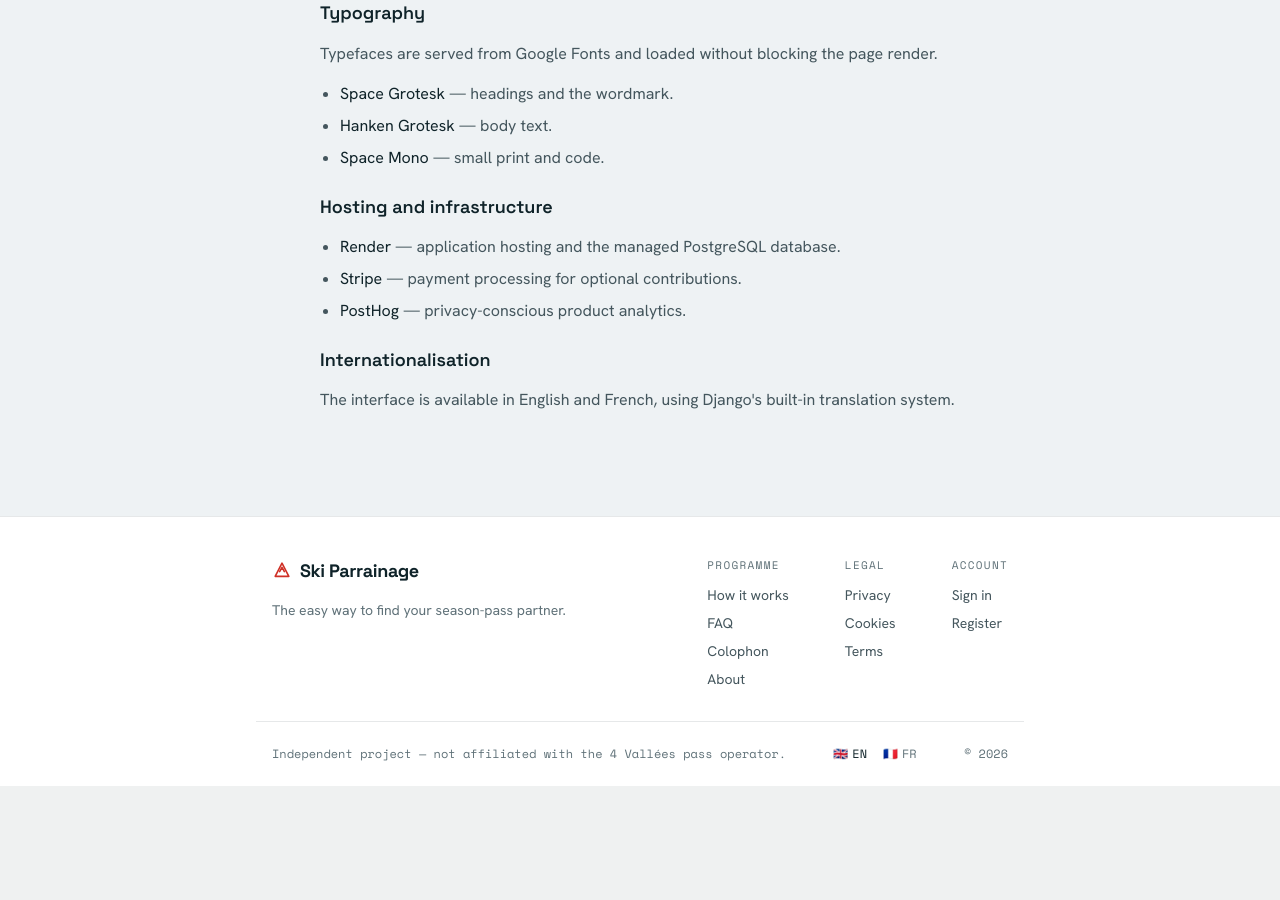
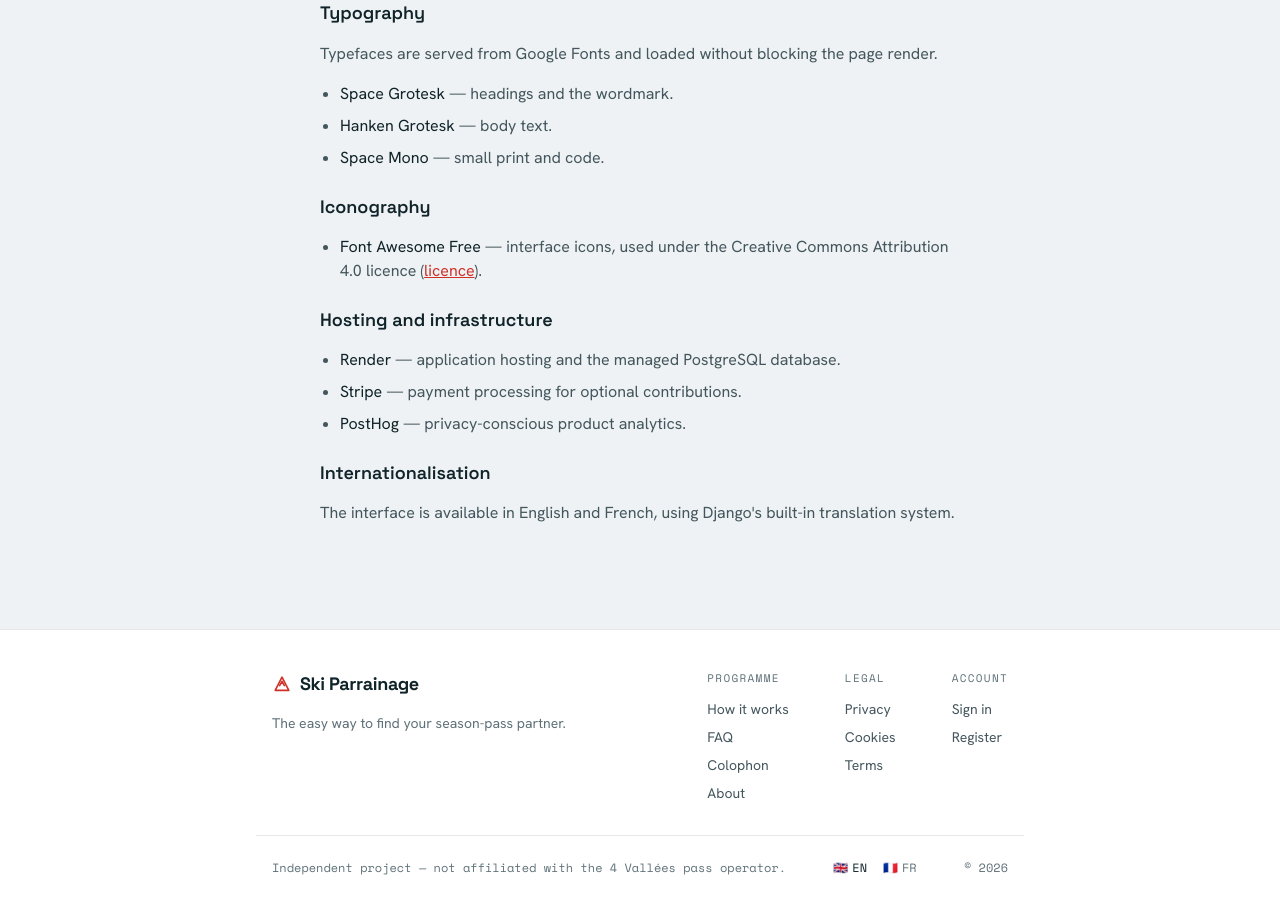
Before and after one commit to hugorodgerbrown/ambassadeurs, a Django app: page /colophon/ in a window 1280 px wide. Shown: the part 516-1416 px from the top of the page. Before the commit the page ends 1302 px from the top, so only its background shows below. Run offline with Django 5.2, Linux system fonts and the light colour scheme; data that the repository does not hold is empty; style sheets or scripts are compiled from the project's sources; parts of the project's set-up code (start-up, migrations or seed data) failed here and were passed over.

Commit message:
VERB-145: instant-match empty state + Font Awesome colophon credit
- Empty side zone: when matching is open and the opposite side has a queue, the
  zone now reads "0 / Instant match* / * Next {ambassador|referee} will be
  matched immediately on registration." instead of the dashed glyph. Pre-open,
  or when the opposite side is also empty, it falls back to the plain
  empty-state placeholder (no false instant-match claim).
- Colophon: add an Iconography section crediting Font Awesome Free under the
  CC BY 4.0 licence (with a licence link), satisfying the attribution term.

Co-Authored-By: Claude Opus 4.8 <noreply@anthropic.com>

```diff
--- a/templates/public/colophon.html
+++ b/templates/public/colophon.html
@@ -84,6 +84,18 @@ service — frameworks, hosting, and fonts. Version numbers are kept broad
             </li>
         </ul>
 
+        <h2 class="pt-2 text-ink">{% translate "Iconography" %}</h2>
+        <ul class="list-disc space-y-2 pl-5">
+            <li>
+                <span class="text-ink">Font Awesome Free</span> —
+                {% translate "interface icons, used under the Creative Commons Attribution 4.0 licence" %}
+                (<a
+                    href="https://fontawesome.com/license/free"
+                    class="text-accent underline"
+                >{% translate "licence" %}</a>).
+            </li>
+        </ul>
+
         <h2 class="pt-2 text-ink">{% translate "Hosting and infrastructure" %}</h2>
         <ul class="list-disc space-y-2 pl-5">
             <li>
```
Also changed, not shown: templates/includes/_queue_snapshot.html (+12 -0 lines), tests/public/test_views.py (+8 -3 lines).
